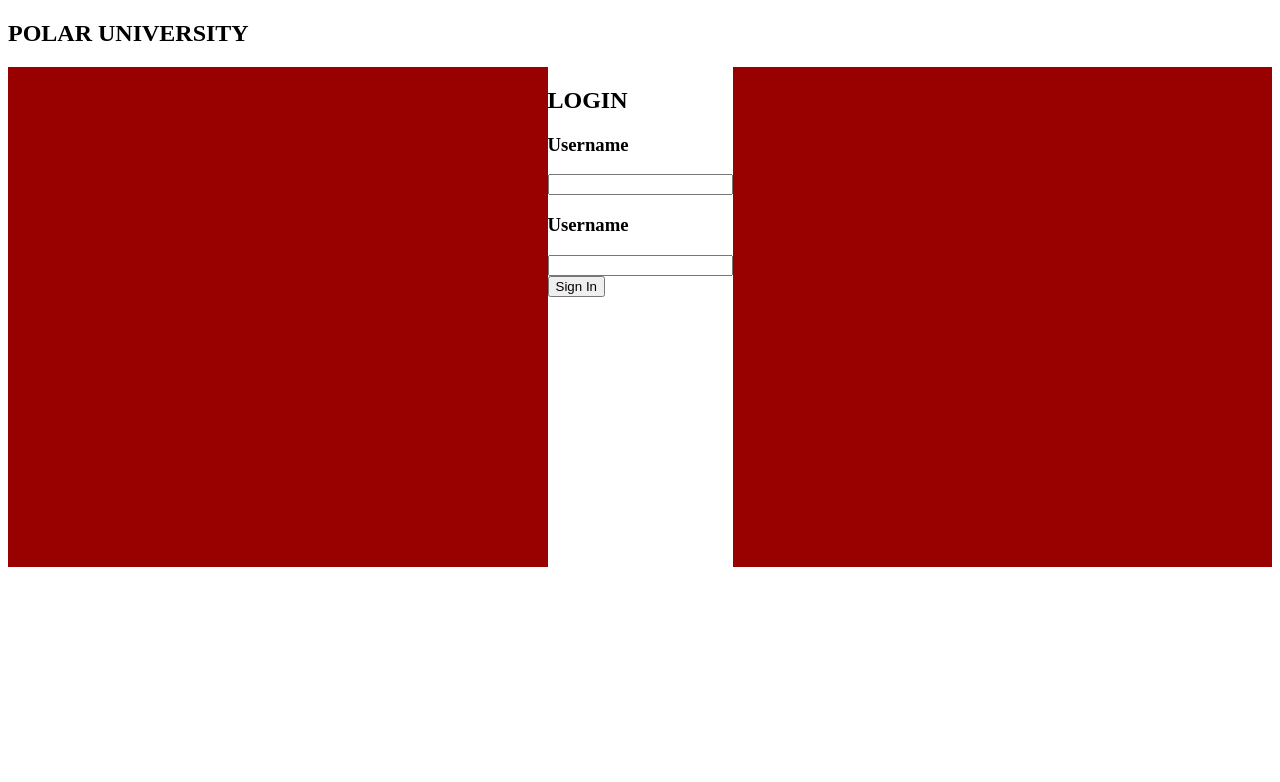
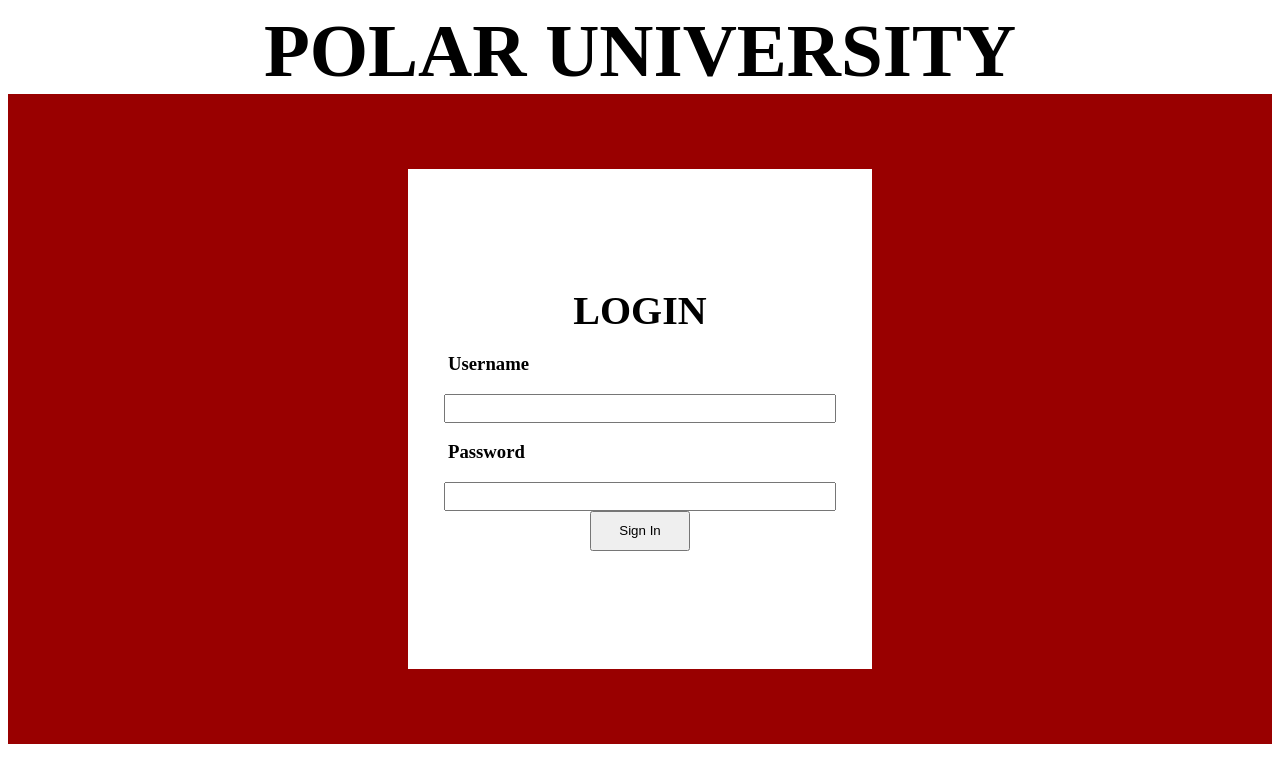
Before and after one commit to pak-plau/polar, a React (Create React App) app in the folder client/: page / in a window 1280 px wide. Shown: the top 782 px of the page. Built offline with nearby package versions, Linux system fonts and the light colour scheme.

Commit message:
adjust css for home page

```diff
--- a/client/src/App.js
+++ b/client/src/App.js
@@ -1,5 +1,6 @@
 import './stylesheets/App.css';
 import Login from './components/login/Login.js';
+import Home from './components/home/Home.js';
 
 function App() {
   return (
--- /dev/null
+++ b/client/src/components/home/Home.js
@@ -0,0 +1,20 @@
+import React from "react";
+
+export default class Home extends React.Component {
+  render() {
+    return (
+      <div id="home">
+        <div id="home-content">
+          <div id="navbar">
+            <button>HOME</button>
+            <button>REGISTRATION</button>
+            <button>STUDENT RECORDS</button>
+            <button>EMPLOYMENT SERVICES</button>
+          </div>
+          <div id="home-do"></div>
+          <div id="home-dates"></div>
+        </div>
+      </div>
+    );
+  }
+}
--- a/client/src/components/login/Login.js
+++ b/client/src/components/login/Login.js
@@ -1,27 +1,29 @@
-import React from 'react';
+import React from "react";
 
 export default class Login extends React.Component {
-
   render() {
     return (
-            <div id='login'>
-                <div id='login-header'>
+      <div id="login">
+        <div id="login-header">
           <h1>POLAR UNIVERSITY</h1>
         </div>
-                <div id='login-body'>
-                    <form id='user-login'>
+        <div id="login-body">
+          <form id="login-form">
             <h2>LOGIN</h2>
-                        <label for='login-user'><h3>Username</h3></label>
-                        <input type='text' id='login-user' name='user'></input>
-                        <label for='login-pass'><h3>Username</h3></label>
-                        <input type='password' id='login-pass' name='pass'></input>
-                        <div id='login-button'>
-                            <button>Sign In</button>
+            <label for="login-user">
+              <h3>Username</h3>
+            </label>
+            <input type="text" id="login-user" name="user"></input>
+            <label for="login-pass">
+              <h3>Password</h3>
+            </label>
+            <input type="password" id="login-pass" name="pass"></input>
+            <div>
+              <button id="login-button">Sign In</button>
             </div>
           </form>
         </div>
       </div>
-        )
+    );
   }
-
 }
--- a/client/src/stylesheets/App.css
+++ b/client/src/stylesheets/App.css
@@ -1,11 +1,59 @@
+/* login */
+
+#login-header {
+  text-align: center;
+  font-size: 50px;
+}
+
+#login-header h1 {
+  margin: 0px;
+}
+
 #login-body {
   display: flex;
   justify-content: center;
   background-color: #990000;
-  height: 500px
+  height: 500px;
+  padding: 75px 400px;
 }
 
-#user-login {
-  display: inline-block;
+#login-form {
+  display: flex;
+  justify-content: center;
+  align-items: center;
+  flex-direction: column;
   background-color: white;
+  width: 100%;
+  padding: 0px 40px;
 }
+
+#login-form h2 {
+  margin: 0px;
+  font-size: 40px;
+}
+
+#login-form label {
+  align-self: flex-start;
+}
+
+#login-form input[type=text], #login-form input[type=password] {
+  width: 100%;
+  font-size: 20px;
+}
+
+#login-button {
+  height: 40px;
+  width: 100px;
+}
+
+/* home */
+
+#navbar {
+  background-color: #990000;
+  text-align: center;
+}
+
+#navbar button {
+  background-color: #990000;
+  color: white;
+}
--- a/client/src/stylesheets/index.css
+++ b/client/src/stylesheets/index.css
@@ -1,5 +1,5 @@
 body {
-  margin: 0;
+  margin: 0px;
   font-family: -apple-system, BlinkMacSystemFont, 'Segoe UI', 'Roboto', 'Oxygen',
     'Ubuntu', 'Cantarell', 'Fira Sans', 'Droid Sans', 'Helvetica Neue',
     sans-serif;
```
Lines whose indentation alone changed are shown as unchanged.
